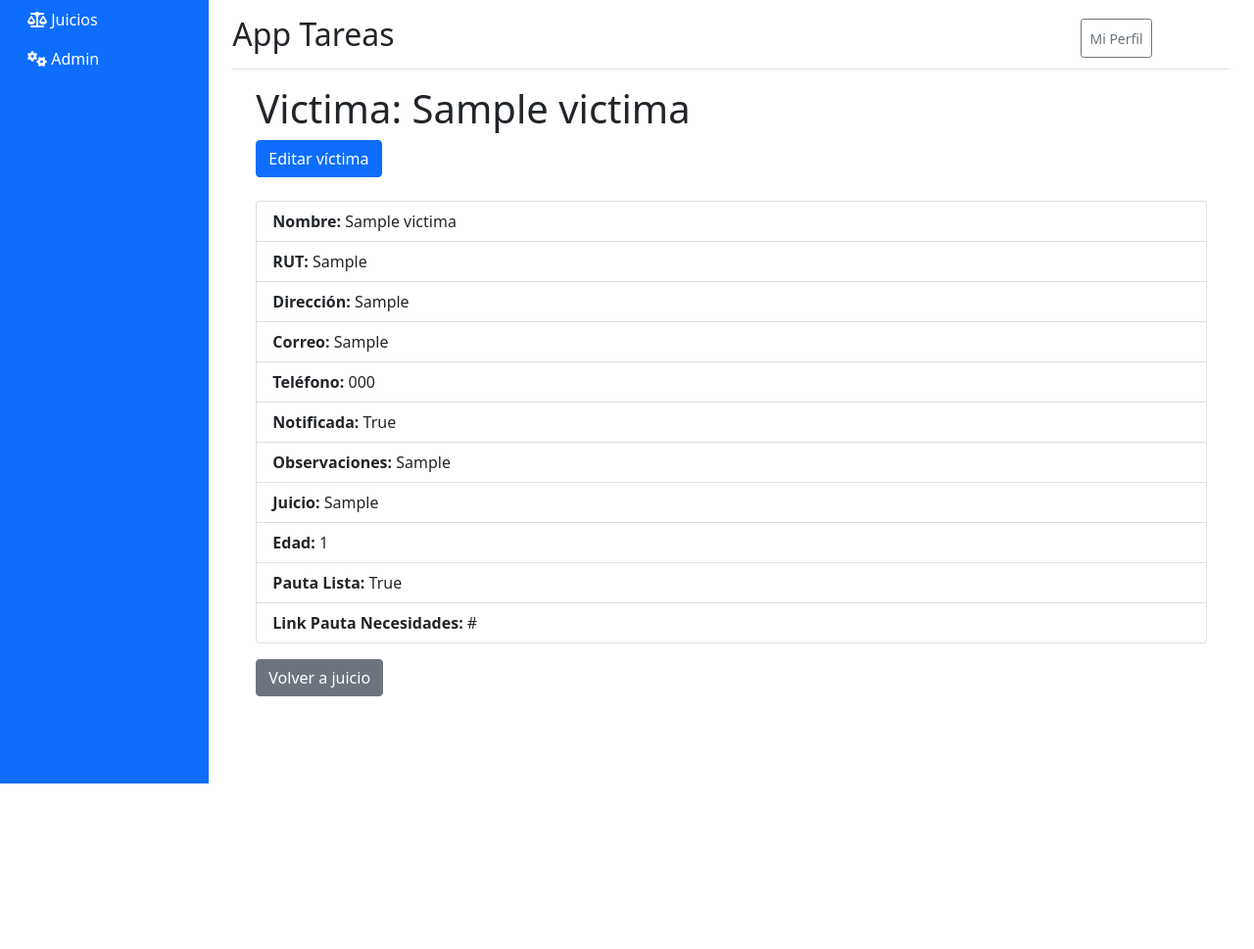
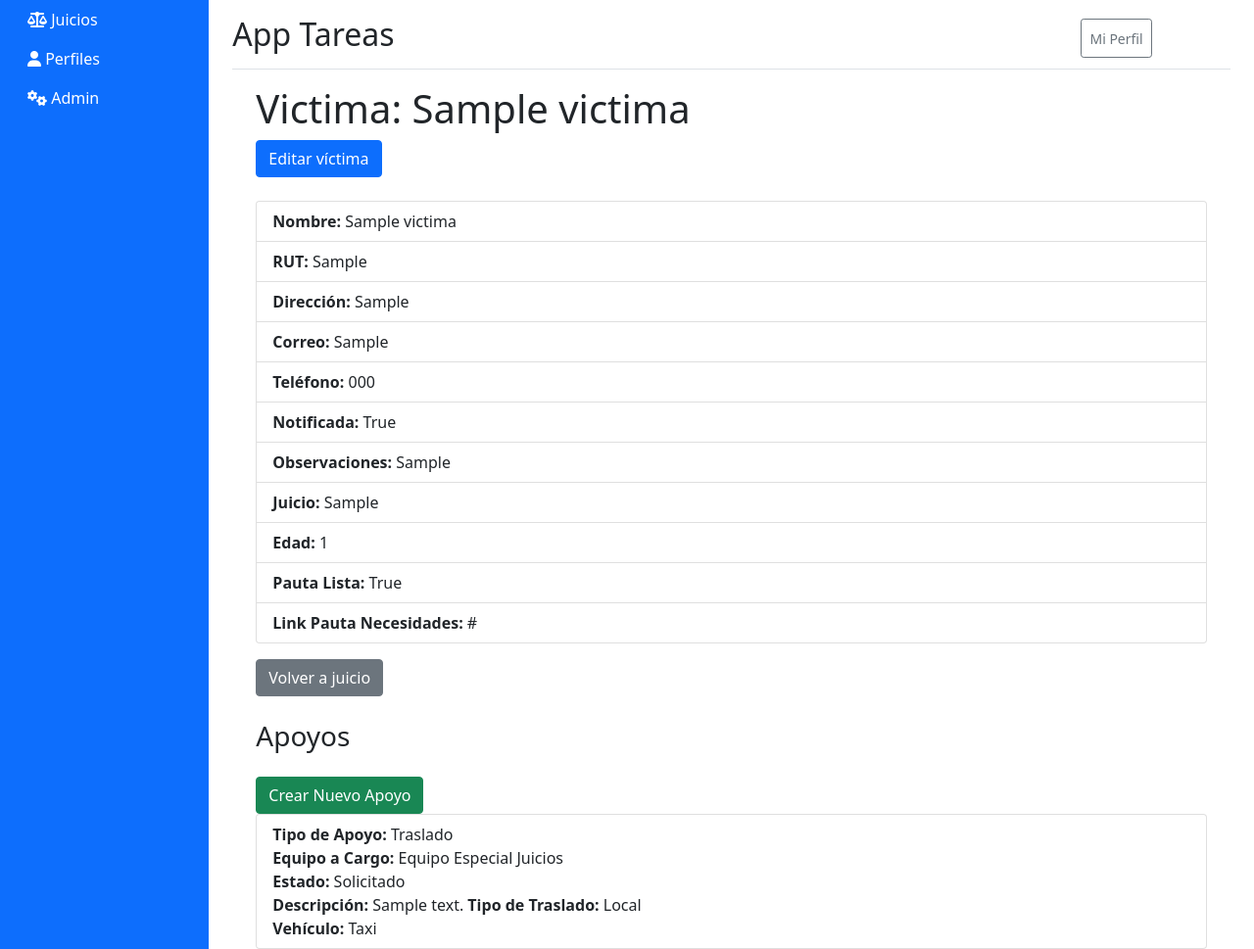
Before and after one commit to JOSELAGOSG/uravit_django, a Django app: page /victima/1/ in a window 1280 px wide. Shown: the whole page at 98% size. Before the commit the page ends 800 px from the top, so only its background shows below. Run offline with Django 4.2, Linux system fonts and the light colour scheme; tables that the repository leaves empty hold one stand-in row (values such as "Sample post"); some libraries are stand-ins or nearby versions.

Commit message:
add NEW MODEL APOYO, and a significant progress in templates

```diff
--- a/uravit/trial/admin.py
+++ b/uravit/trial/admin.py
@@ -7,3 +7,4 @@ admin.site.register(models.Victima)
 admin.site.register(models.Testigo)
 admin.site.register(models.Perito)
 admin.site.register(models.Perfil)
+admin.site.register(models.Apoyo)
--- a/uravit/trial/models.py
+++ b/uravit/trial/models.py
@@ -1,6 +1,7 @@
 from django.db import models
 from django.urls import reverse
 from django.contrib.auth.models import User
+from django.core.exceptions import ValidationError
 
 # Create your models here.
 
@@ -199,3 +200,40 @@ class ApoyoVictimaConsular(ApoyoAbstracto, ApoyoConsularAbstracto):
 
 class ApoyoTestigoConsular(ApoyoAbstracto, ApoyoConsularAbstracto):
     testigo = models.ForeignKey(Testigo, related_name='apoyos_consular', on_delete=models.CASCADE)
+
+
+
+
+
+class Apoyo(models.Model):
+    # Choices necesarios para algunos campos
+    TIPOS_APOYO_CHOICES = [('tl', 'Traslado'), ('et', 'Estadía'), ('al', 'Alimentación'), ('am', 'Asistencia Médica'), ('pe', 'Protección Especial'), ('td', 'Traductor'), ('cs', 'Consular')]
+    TIPOS_TRASLADOS_CHOICES = [('lo', 'Local'), ('or', 'Otra Región')]
+    VEHICULOS_CHOICES = [('tx', 'Taxi'), ('vi', 'Vehículo Institucional'), ('bs','Bus'), ('av', 'Avión')]
+    TIPOS_ASISTENCIA_MEDICA_CHOICES = [('pq', 'Psiquiátrica'), ('pc', 'Psicológica'), ('ot', 'Otro')]
+
+    tipo = models.CharField(choices=TIPOS_APOYO_CHOICES, max_length=2)
+
+    # Campos relacionados a todos los tipos de apoyo
+    victima = models.ForeignKey(Victima, related_name='apoyos', on_delete=models.CASCADE, null=True, blank=True)
+    testigo = models.ForeignKey(Testigo, related_name='apoyos', on_delete=models.CASCADE, null=True, blank=True)
+    equipo_a_cargo = models.CharField(choices=EQUIPOS, max_length=2)
+    estado = models.CharField(choices=ESTADO_APOYO, max_length=2)
+    descripcion = models.TextField(null=True, blank=True)
+
+    # Campos relacionados a Traslado
+    traslado_tipo = models.CharField(choices=TIPOS_TRASLADOS_CHOICES, max_length=2, null=True, blank=True) #Si es traslado local o desde otra region
+    traslado_vehiculo = models.CharField(choices=VEHICULOS_CHOICES, max_length=2, null=True, blank=True)
+
+    # Campos relacionados a Estadía
+    estadia_con_alimentacion = models.BooleanField(default=False, null=True, blank=True)
+
+    # Campos relacionados a Asistencia Médica
+    asistencia_medica_tipo = models.CharField(choices=TIPOS_ASISTENCIA_MEDICA_CHOICES, max_length=2, null=True, blank=True)
+
+    # Campos relacionados a Traductor
+    traductor_idioma = models.CharField(max_length=20, null=True, blank=True)
+
+    def clean(self):
+        if self.victima and self.testigo:
+            raise ValidationError("Un apoyo no puede estar relacionado tanto con una víctima como con un testigo al mismo tiempo.")
--- a/uravit/trial/templates/base.html
+++ b/uravit/trial/templates/base.html
@@ -28,6 +28,11 @@
                         <li class="nav-item">
                             <a class="nav-link text-white" href="{% url 'trial:juicio-list' %}">
                                 <i class="fas fa-balance-scale"></i> Juicios
+                            </a>
+                        </li>
+                        <li class="nav-item">
+                            <a class="nav-link text-white" href="{% url 'trial:perfil-list' %}">
+                                <i class="fas fa-user"></i> Perfiles
                             </a>
                         </li>
                         <li class="nav-item">
--- a/uravit/trial/templates/trial/victima/victima_detail.html
+++ b/uravit/trial/templates/trial/victima/victima_detail.html
@@ -22,5 +22,34 @@
   </ul>
 
   <a href="{{ victima.juicio.get_absolute_url }}" class="btn btn-secondary mt-3">Volver a juicio</a>
+ <!-- Mostrar apoyos relacionados a la víctima -->
+ <h3 class="mt-4">Apoyos</h3>
+ <a href="{% url 'trial:apoyo-victima-create' victima_pk=victima.pk %}" class="btn btn-success mt-3">Crear Nuevo Apoyo</a>
+ <ul class="list-group">
+   {% for apoyo in victima.apoyos.all %}
+     <li class="list-group-item">
+       <strong>Tipo de Apoyo:</strong> {{ apoyo.get_tipo_display }}<br>
+       <strong>Equipo a Cargo:</strong> {{ apoyo.get_equipo_a_cargo_display }}<br>
+       <strong>Estado:</strong> {{ apoyo.get_estado_display }}<br>
+       <strong>Descripción:</strong> {{ apoyo.descripcion }}
+
+       <!-- Mostrar campos específicos según el tipo de apoyo -->
+       {% if apoyo.tipo == 'tl' %}
+         <strong>Tipo de Traslado:</strong> {{ apoyo.get_traslado_tipo_display }}<br>
+         <strong>Vehículo:</strong> {{ apoyo.get_traslado_vehiculo_display }}<br>
+       {% elif apoyo.tipo == 'et' %}
+         <strong>Estadía con Alimentación:</strong> {{ apoyo.estadia_con_alimentacion }}<br>
+       {% elif apoyo.tipo == 'am' %}
+         <strong>Tipo de Asistencia Médica:</strong> {{ apoyo.get_asistencia_medica_tipo_display }}<br>
+       {% elif apoyo.tipo == 'td' %}
+         <strong>Idioma del Traductor:</strong> {{ apoyo.traductor_idioma }}<br>
+       {% endif %}
+     </li>
+   {% empty %}
+     <li class="list-group-item">No hay apoyos registrados para esta víctima.</li>
+   {% endfor %}
+ </ul>
+
+
 </div>
 {% endblock %}
--- a/uravit/trial/urls.py
+++ b/uravit/trial/urls.py
@@ -120,6 +120,10 @@ urlpatterns = [
     path('apoyo-testigo-consular/<int:pk>/update/', views.ApoyoTestigoConsularUpdateView.as_view(), name='apoyo-testigo-consular-update'),
     path('apoyo-testigo-consular/<int:pk>/delete/', views.ApoyoTestigoConsularDeleteView.as_view(), name='apoyo-testigo-consular-delete'),
 
+    # Apoyo Victima CRUD
+    path('victima/<int:victima_pk>/create-apoyo/', views.ApoyoVictimaCreateView.as_view(), name='apoyo-victima-create'),
 
+    # Apoyo Testigo CRUD
+    path('testigo/<int:testigo_pk>/create-apoyo/', views.ApoyoTestigoCreateView.as_view(), name='apoyo-testigo-create')
 
 ]
--- a/uravit/trial/views.py
+++ b/uravit/trial/views.py
@@ -23,6 +23,7 @@ from .models import (
     ApoyoTestigoTraductor,
     ApoyoVictimaConsular,
     ApoyoTestigoConsular,
+    Apoyo,
 )
 from django.views.generic.edit import (
     CreateView,
@@ -748,3 +749,54 @@ class ApoyoTestigoConsularDeleteView(DeleteView):
         apoyo = self.object
         testigo_pk = apoyo.testigo.pk
         return reverse_lazy('trial:testigo-detail', kwargs={'pk': testigo_pk})
+
+
+
+
+
+
+
+
+
+class ApoyoVictimaCreateView(CreateView):
+    template_name = 'trial/apoyo/apoyo_form.html'
+    model = Apoyo
+    fields = [
+        'tipo',
+        'equipo_a_cargo',
+        'estado',
+        'descripcion',
+        'traslado_tipo',
+        'traslado_vehiculo',
+        'estadia_con_alimentacion',
+        'asistencia_medica_tipo',
+        'traductor_idioma'
+        ]
+    def form_valid(self, form):
+        victima = get_object_or_404(Victima, pk=self.kwargs['victima_pk'])
+        self.object = form.save(commit=False)
+        self.object.victima = victima
+        self.object.save()
+        print("Apoyo guardado exitosamente")
+        return redirect(self.object.victima.get_absolute_url())
+
+class ApoyoTestigoCreateView(CreateView):
+    template_name = 'trial/apoyo/apoyo_form.html'
+    model = Apoyo
+    fields = [
+        'tipo',
+        'equipo_a_cargo',
+        'estado',
+        'descripcion',
+        'traslado_tipo',
+        'traslado_vehiculo',
+        'estadia_con_alimentacion',
+        'asistencia_medica_tipo',
+        'traductor_idioma'
+        ]
+    def form_valid(self, form):
+        testigo = get_object_or_404(Testigo, pk=self.kwargs['testigo_pk'])
+        self.object = form.save(commit=False)
+        self.object.testigo = testigo
+        self.object.save()
+        return redirect(self.object.testigo.get_absolute_url())
```
Also changed, not shown: uravit/trial/templates/trial/apoyo/apoyo_form.html (+96 -0 lines), uravit/trial/templates/trial/perfil/perfil_form.html (+15 -0 lines), uravit/trial/templates/trial/perfil/perfil_list.html (+35 -7 lines), uravit/trial/templates/trial/testigo/testigo_detail.html (+18 -0 lines).
